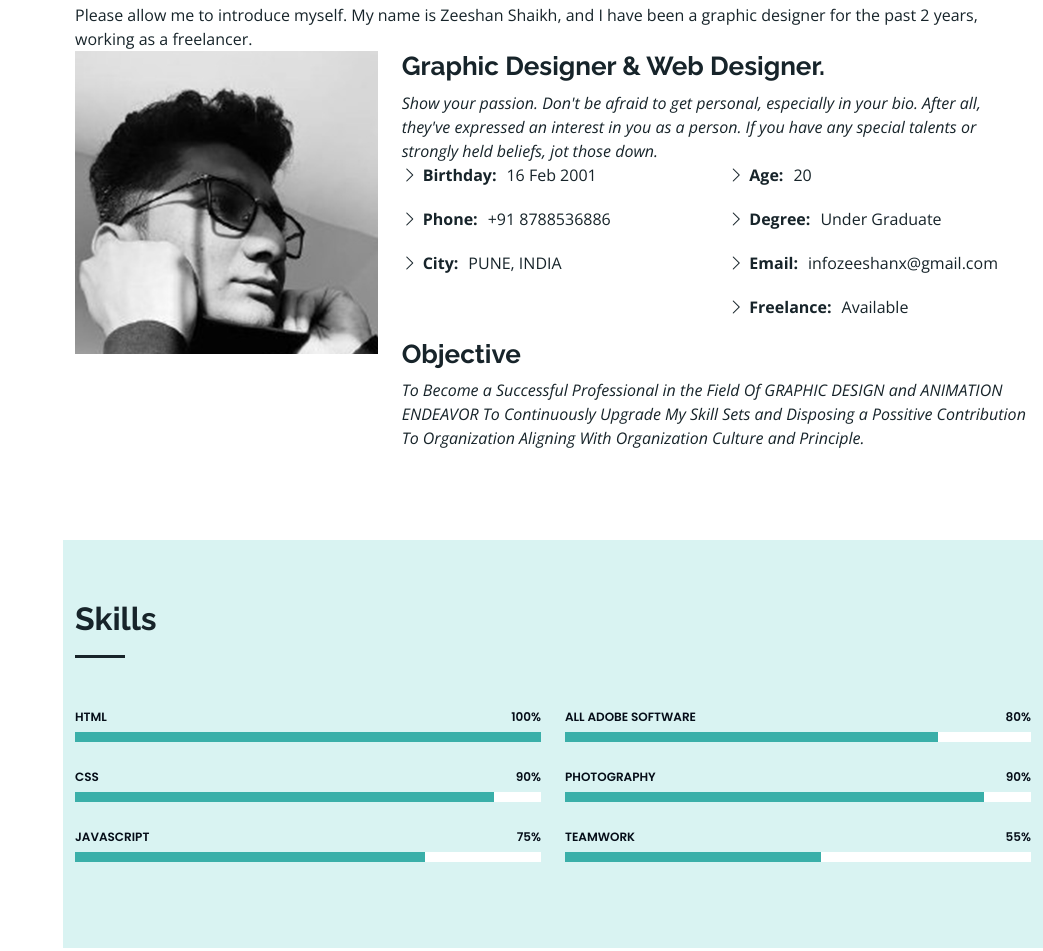
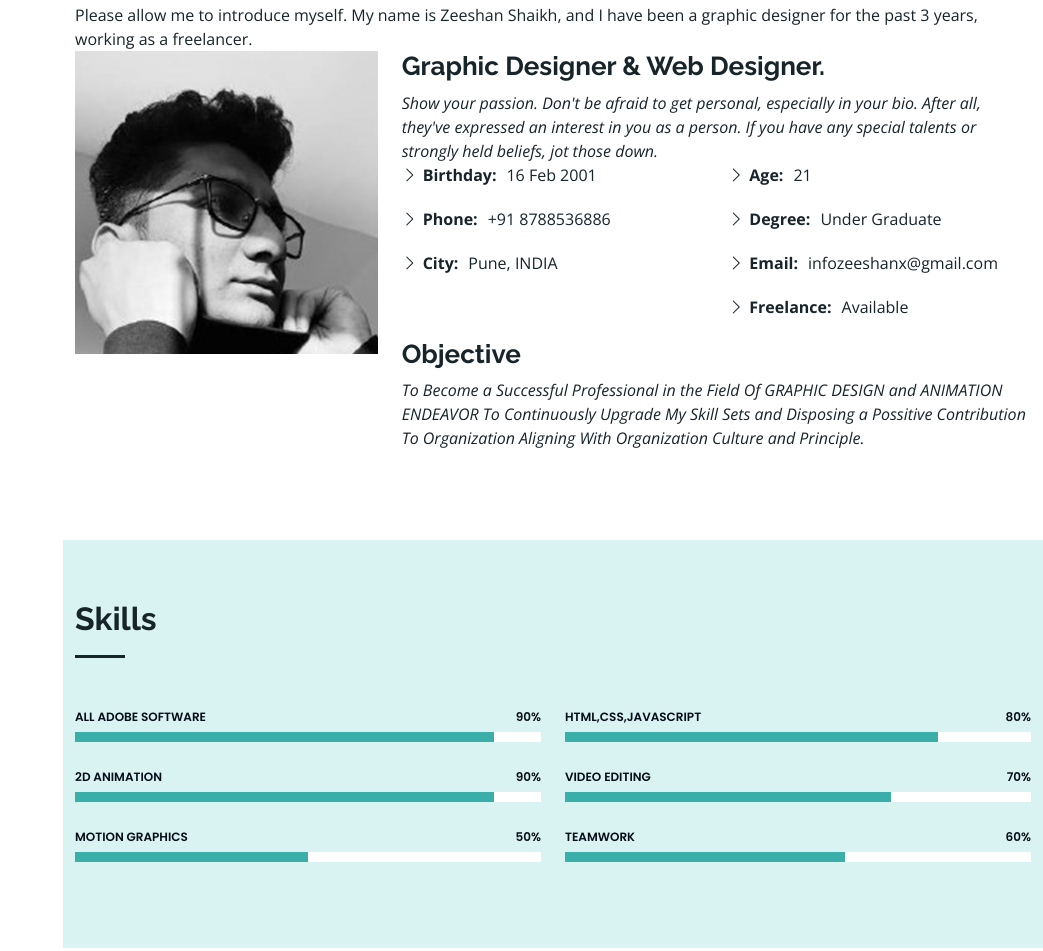
Before and after one commit to InfoZeeshan/GDzeeshanshaikh.com, a plain HTML site: page index.html in a window 1280 px wide. Shown: the part 935-1886 px from the top of the page, without its empty margins (237-1280 px from the left). Drawn offline with nearby package versions, Linux system fonts and the light colour scheme.

Commit message:
Update index.html

```diff
--- a/index.html
+++ b/index.html
@@ -79,7 +79,7 @@
 
         <div class="section-title">
           <h2>About</h2>
-          <p>Please allow me to introduce myself. My name is Zeeshan Shaikh, and I have been a graphic designer for the past 2 years, working as a freelancer.</p>
+          <p>Please allow me to introduce myself. My name is Zeeshan Shaikh, and I have been a graphic designer for the past 3 years, working as a freelancer.</p>
 
         <div class="row">
           <div class="col-lg-4" data-aos="fade-right">
@@ -96,12 +96,12 @@
                   <li><i class="bi bi-chevron-right"></i> <strong>Birthday:</strong> <span>16 Feb 2001</span></li>
                   <!-- <li><i class="bi bi-chevron-right"></i> <strong>Website:</strong> <span>www.example.com</span></li>-->
                   <li><i class="bi bi-chevron-right"></i> <strong>Phone:</strong> <span>+91 8788536886</span></li>
-                  <li><i class="bi bi-chevron-right"></i> <strong>City:</strong> <span>PUNE, INDIA</span></li>
+                  <li><i class="bi bi-chevron-right"></i> <strong>City:</strong> <span>Pune, INDIA</span></li>
                 </ul>
               </div>
               <div class="col-lg-6">
                 <ul>
-                  <li><i class="bi bi-chevron-right"></i> <strong>Age:</strong> <span>20</span></li>
+                  <li><i class="bi bi-chevron-right"></i> <strong>Age:</strong> <span>21</span></li>
                   <li><i class="bi bi-chevron-right"></i> <strong>Degree:</strong> <span>Under Graduate</span></li>
                   <li><i class="bi bi-chevron-right"></i> <strong>Email:</strong> <span>infozeeshanx@gmail.com</span></li>
                   <li><i class="bi bi-chevron-right"></i> <strong>Freelance:</strong> <span>Available</span></li>
@@ -133,23 +133,23 @@
           <div class="col-lg-6" data-aos="fade-up">
 
             <div class="progress">
-              <span class="skill">HTML <i class="val">100%</i></span>
-              <div class="progress-bar-wrap">
-                <div class="progress-bar" role="progressbar" aria-valuenow="100" aria-valuemin="0" aria-valuemax="100"></div>
-              </div>
-            </div>
-
-            <div class="progress">
-              <span class="skill">CSS <i class="val">90%</i></span>
+              <span class="skill">All Adobe Software <i class="val">90%</i></span>
               <div class="progress-bar-wrap">
                 <div class="progress-bar" role="progressbar" aria-valuenow="90" aria-valuemin="0" aria-valuemax="100"></div>
               </div>
             </div>
 
             <div class="progress">
-              <span class="skill">JavaScript <i class="val">75%</i></span>
+              <span class="skill">2D Animation  <i class="val">90%</i></span>
               <div class="progress-bar-wrap">
-                <div class="progress-bar" role="progressbar" aria-valuenow="75" aria-valuemin="0" aria-valuemax="100"></div>
+                <div class="progress-bar" role="progressbar" aria-valuenow="90" aria-valuemin="0" aria-valuemax="100"></div>
+              </div>
+            </div>
+
+            <div class="progress">
+              <span class="skill">Motion Graphics <i class="val">50%</i></span>
+              <div class="progress-bar-wrap">
+                <div class="progress-bar" role="progressbar" aria-valuenow="50" aria-valuemin="0" aria-valuemax="100"></div>
               </div>
             </div>
 
@@ -158,23 +158,23 @@
           <div class="col-lg-6" data-aos="fade-up" data-aos-delay="100">
 
             <div class="progress">
-              <span class="skill">All Adobe Software <i class="val">80%</i></span>
+              <span class="skill">HTML,CSS,JAVASCRIPT <i class="val">80%</i></span>
               <div class="progress-bar-wrap">
                 <div class="progress-bar" role="progressbar" aria-valuenow="80" aria-valuemin="0" aria-valuemax="100"></div>
               </div>
             </div>
 
             <div class="progress">
-              <span class="skill">Photography <i class="val">90%</i></span>
+              <span class="skill">Video Editing <i class="val">70%</i></span>
               <div class="progress-bar-wrap">
-                <div class="progress-bar" role="progressbar" aria-valuenow="90" aria-valuemin="0" aria-valuemax="100"></div>
+                <div class="progress-bar" role="progressbar" aria-valuenow="70" aria-valuemin="0" aria-valuemax="100"></div>
               </div>
             </div>
 
             <div class="progress">
-              <span class="skill">Teamwork <i class="val">55%</i></span>
+              <span class="skill">Teamwork <i class="val">60%</i></span>
               <div class="progress-bar-wrap">
-                <div class="progress-bar" role="progressbar" aria-valuenow="55" aria-valuemin="0" aria-valuemax="100"></div>
+                <div class="progress-bar" role="progressbar" aria-valuenow="60" aria-valuemin="0" aria-valuemax="100"></div>
               </div>
             </div>
 
@@ -199,7 +199,7 @@
             <h3 class="resume-title">Sumary</h3>
             <div class="resume-item pb-0">
               <h4>Zeeshan Shaikh</h4>
-              <p><em>Innovative and deadline-driven Graphic Designer with 1+ year of experience in designing and working as a freelancer.</em></p>
+              <p><em>Innovative and deadline-driven Graphic Designer with 2+ year of experience in designing and working as a freelancer.</em></p>
               <ul>
                 <li>PUNE, INDIA</li>
                 <li>(+91) 8788536886</li>
@@ -211,12 +211,12 @@
             <div class="resume-item">
               <h4>Grade 12th 70%</h4>
               <h5>2018 - 2019</h5>
-              <p><em>IQRA Shahin School, Jalgaon</em></p>
+              <p><em>University of Jalgaon</em></p>
               </div>
             <div class="resume-item">
               <h4>Grade 10th 77%</h4>
               <h5>2016 - 2017</h5>
-              <p><em>IQRA Shahin School, Jalgaon</em></p>
+              <p><em>University of Jalgaon</em></p>
               </div>
           </div>
           <div class="col-lg-6" data-aos="fade-up" data-aos-delay="100">
@@ -224,7 +224,7 @@
             <div class="resume-item">
               <h4>Pursuing BDES in Graphic Design</h4>
               <h5>2021 3rd year - Present</h5>
-              <p>IN INSD PUNE, INDIA </p>
+              <p>CURRENTLY IN INSD PUNE, INDIA </p>
               </div>
             <div class="resume-item">
               <h4>Freelancing</h4>
@@ -252,7 +252,7 @@
               <li data-filter=".filter-app">Photoshop</li>
               <li data-filter=".filter-card">Illustrator</li>
               <li data-filter=".filter-web">Indesign </li>
-              <li data-filter=".filter-animation">Animation </li>
+              <li data-filter=".filter-animation">2D Animation </li>
             </ul>
           </div>
         </div>
@@ -440,7 +440,7 @@
             </div>
           <div class="col-lg-4 col-md-6 icon-box" data-aos="fade-up" data-aos-delay="200">
             <div class="icon"><i class="bi bi-bar-chart"></i></div>
-            <h4 class="title"><a href="">Illustration</a></h4>
+            <h4 class="title"><a href="">2D Animation </a></h4>
             </div>
           <div class="col-lg-4 col-md-6 icon-box" data-aos="fade-up" data-aos-delay="300">
             <div class="icon"><i class="bi bi-binoculars"></i></div>
@@ -452,7 +452,7 @@
             </div>
           <div class="col-lg-4 col-md-6 icon-box" data-aos="fade-up" data-aos-delay="500">
             <div class="icon"><i class="bi bi-calendar4-week"></i></div>
-            <h4 class="title"><a href="">Hotel Trifold</a></h4>
+            <h4 class="title"><a href="">Motion Graphics</a></h4>
             </div>
         </div>
 
@@ -539,6 +539,9 @@
       <div class="credits">
         Designed by <a href="https://www.instagram.com/mack.1602/">Mack.1602</a>
       </div>
+      <div class="credits">
+        All <a href="https://drive.google.com/drive/folders/1CVqT_h2Qggn_PIJ3lC6IdimJkWOEi1vN?usp=sharing">Portfolios Link</a>
+      </div>
     </div>
   </footer><!-- End  Footer -->
 
```
